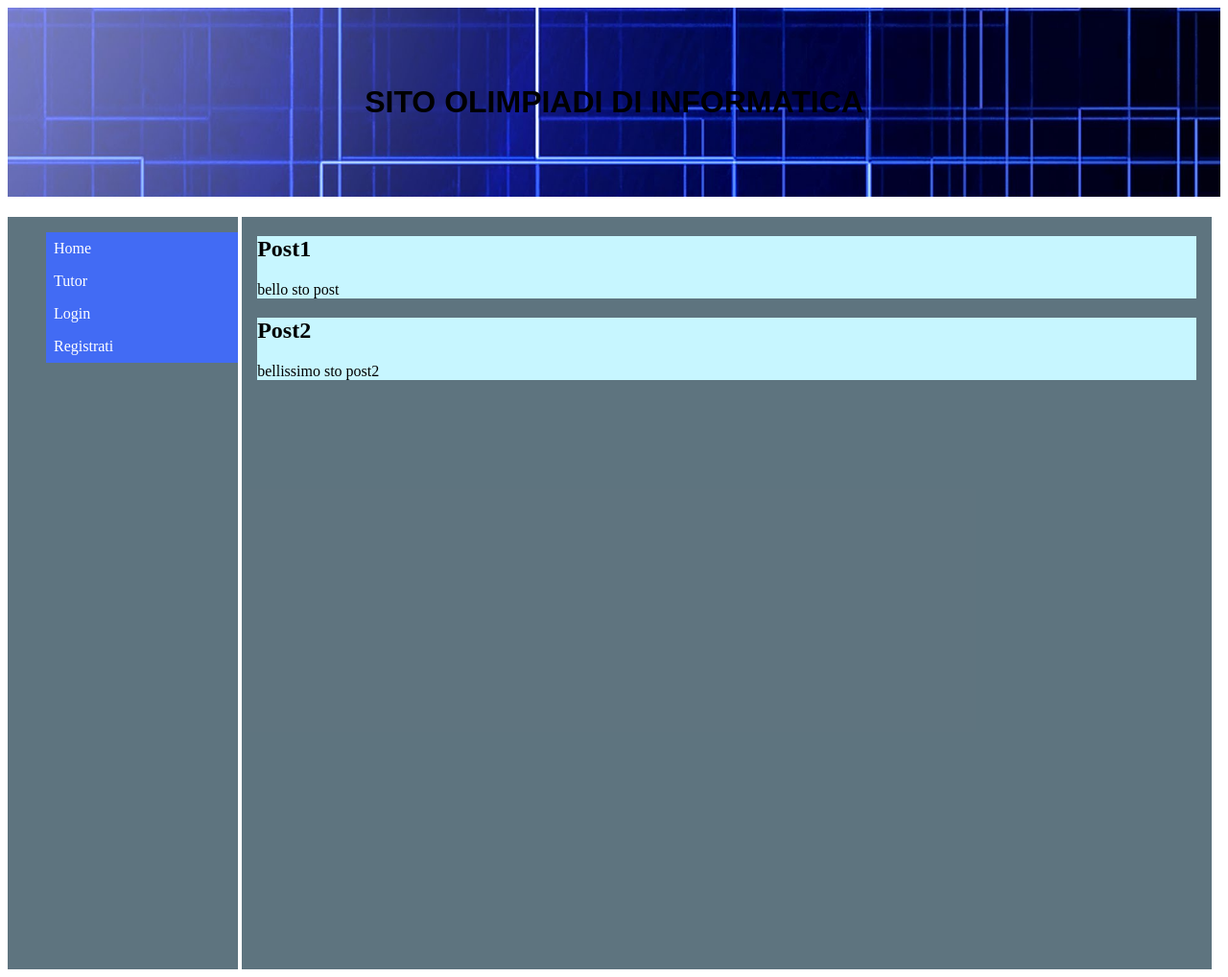
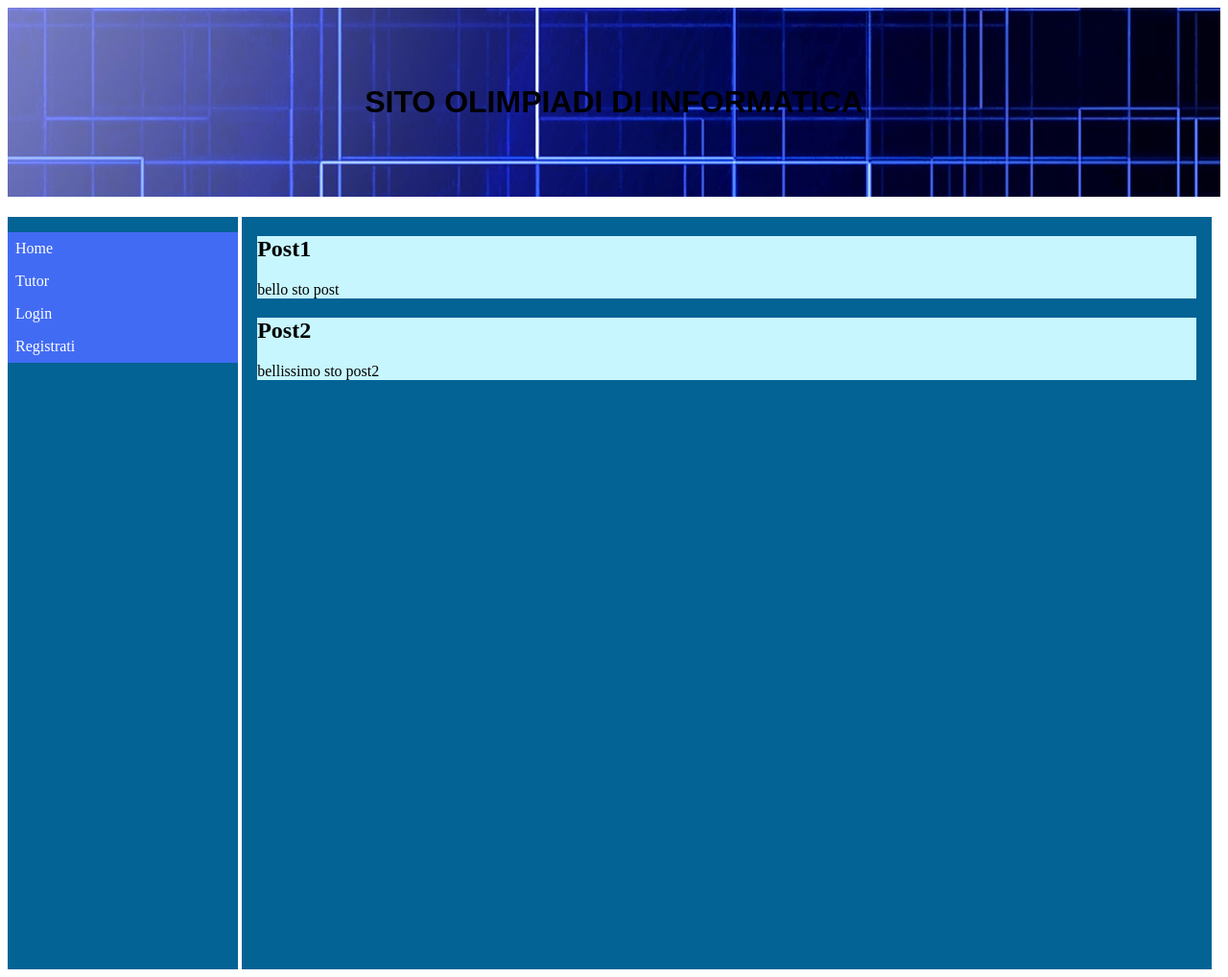
Before and after one commit to eutampieri/sitoOII, a PHP site: page / in a window 1280 px wide. Shown: the whole page at 96% size. Run offline with PHP 8.4, Linux system fonts and the light colour scheme.

Commit message:
Graphics fix

```diff
--- a/stile.css
+++ b/stile.css
@@ -12,7 +12,7 @@ h1{
 .leftPart, .mainPart{
     display: inline-block;
     height: 100%;
-    background-color: rgba(1, 35, 53, 0.63);
+    background-color: #036395;
 }
 .mainPart{
     width:80%;
@@ -33,7 +33,7 @@ h1{
     padding: .5em;
 }
 .menuBar{
-    padding: none;
+    padding: 0;
 }
 .noLnk{
     color:inherit;
```
